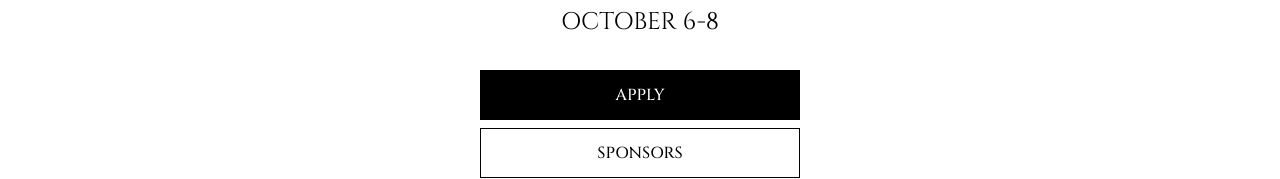
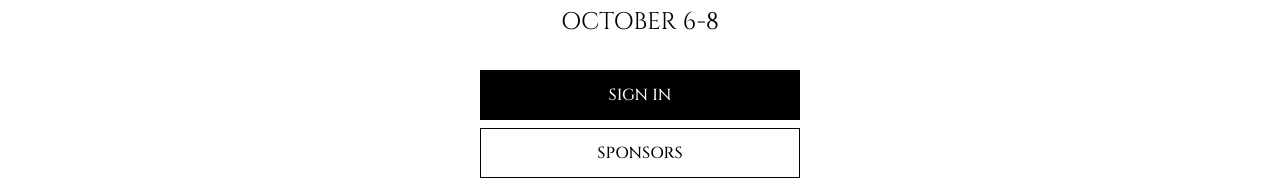
Before and after one commit to KnightHacks/hackathon-site-2023, a Next.js app: page / in a window 1280 px wide. Shown: the part 363-542 px from the top of the page. Built offline with nearby package versions, Linux system fonts and the light colour scheme; no server answers.

Commit message:
Some fixes

```diff
--- a/src/app/apply/Form.tsx
+++ b/src/app/apply/Form.tsx
@@ -10,7 +10,7 @@ import { redirect, useRouter } from "next/navigation";
 const applySchema = z.object({
   // tracks: z.enum(["Beginner", "Regular", "Cybersecurity"]),
   whyAttend: z.string().nonempty("This field is required"),
-  whatLearn: z.string().nonempty("This field is required"),
+  whatLearn: z.string().nonempty("This field is required")  ,
   shareInfo: z.boolean(),
 });
 
--- a/src/app/dashboard/Form.tsx
+++ b/src/app/dashboard/Form.tsx
@@ -13,7 +13,6 @@ import {
   states,
 } from "../../constants";
 import { useState } from "react";
-import { Toast } from "@/components/Toast";
 
 const schema = z.object({
   firstName: z.string().nonempty("This field is required"),
@@ -56,13 +55,13 @@ export default function EditInfoForm({ user }: { user: any }) {
   const [open, setOpen] = useState(false);
 
   const onSubmit: SubmitHandler<Fields> = async (data) => {
-    // await fetch("/api/update_user", {
-    //   method: "POST",
-    //   body: JSON.stringify({ ...data, userId: user.id }),
-    //   headers: {
-    //     "Content-Type": "application/json",
-    //   },
-    // });
+    await fetch("/api/update_user", {
+      method: "POST",
+      body: JSON.stringify({ ...data, userId: user.id }),
+      headers: {
+        "Content-Type": "application/json",
+      },
+    });
 
     setOpen(true);
   };
@@ -228,7 +227,7 @@ export default function EditInfoForm({ user }: { user: any }) {
         })}
       />
       <button className="mt-6 w-full border border-black bg-black px-4 py-3 text-center font-bold text-white">
-        Submit
+        Save Changes
       </button>
     </form>
   );
--- a/src/app/page.tsx
+++ b/src/app/page.tsx
@@ -29,7 +29,7 @@ export default function Home() {
     <>
       <NavMenu userState={userState} />
       <div className="px-8">
-        <MainSection />
+        <MainSection userState={userState}/>
         <AboutSection />
         <HackersGuideSection />
         <FAQSection />
--- a/src/components/Navbar.tsx
+++ b/src/components/Navbar.tsx
@@ -7,19 +7,20 @@ import { match } from "ts-pattern";
 import { UserState, scrollToElementById } from "../utils";
 import { BlackDragonLogo } from "./Logos";
 import Image from "next/image";
-import { FadeInSection } from "./FadeInSection";
 
 export default function Navbar({ userState }: { userState: UserState }) {
   return (
     <NavMenu.Root>
       <NavMenu.List className="fixed top-0 z-50 flex h-16 w-full items-center justify-between bg-white px-6 font-serif text-lg shadow">
+        <Link href="https://mlh.io/" className="absolute top-16">
           <Image
             src="https://s3.amazonaws.com/logged-assets/trust-badge/2024/mlh-trust-badge-2024-black.svg"
             width={60}
             height={60}
             alt="MLH 2024 banner"
-          className="absolute top-16"
           />
+        </Link>
+
         <div className="flex items-center">
           <NavMenu.Item className="relative md:hidden">
             <NavMenu.Trigger
--- a/src/components/Sections.tsx
+++ b/src/components/Sections.tsx
@@ -2,11 +2,12 @@
 
 import * as Accordion from "@radix-ui/react-accordion";
 import Link from "next/link";
-import { scrollToElementById } from "../utils";
+import { UserState, scrollToElementById } from "../utils";
 import { BlackDragonFullLogo } from "./Logos";
 import { FadeInSection } from "./FadeInSection";
+import { match } from "ts-pattern";
 
-export function MainSection() {
+export function MainSection({ userState }: { userState: UserState }) {
   return (
     <FadeInSection
       id="main"
@@ -16,11 +17,18 @@ export function MainSection() {
       <div className="mb-8 text-2xl uppercase">October 6-8</div>
       <div className="flex w-full max-w-xs flex-col gap-2">
         <Link
-          href="/apply"
-          prefetch={false}
+          href={match(userState)
+            .with("User", () => "/apply")
+            .with("OAuth", () => "/register")
+            .with("Guest", () => "/signin")
+            .exhaustive()}
           className="border border-black bg-black py-3 text-center font-medium uppercase text-white transition"
         >
-          Apply
+          {match(userState)
+            .with("User", () => "Apply")
+            .with("OAuth", () => "Register")
+            .with("Guest", () => "Sign In")
+            .exhaustive()}
         </Link>
         <button
           onClick={() => scrollToElementById("#sponsors")}
```
Lines whose indentation alone changed are shown as unchanged.
